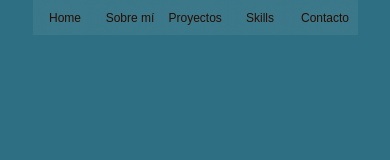
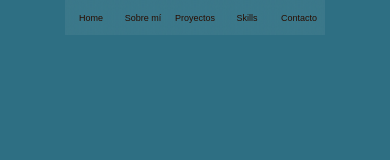
Before and after one commit to EricIllanes/Portfolio, a React (Create React App) app: page / in a window 390 px wide. Shown: the top 160 px of the page. Built offline with nearby package versions, Linux system fonts and the light colour scheme.

Commit message:
fix navbar

```diff
--- a/src/components/navBar/navBar.css
+++ b/src/components/navBar/navBar.css
@@ -40,8 +40,8 @@
     width: 100%;
   }
   .button {
-    width: 65px;
+    width: 52px;
     height: 35px;
-    font-size: 12px;
+    font-size: 9px;
   }
 }
```
